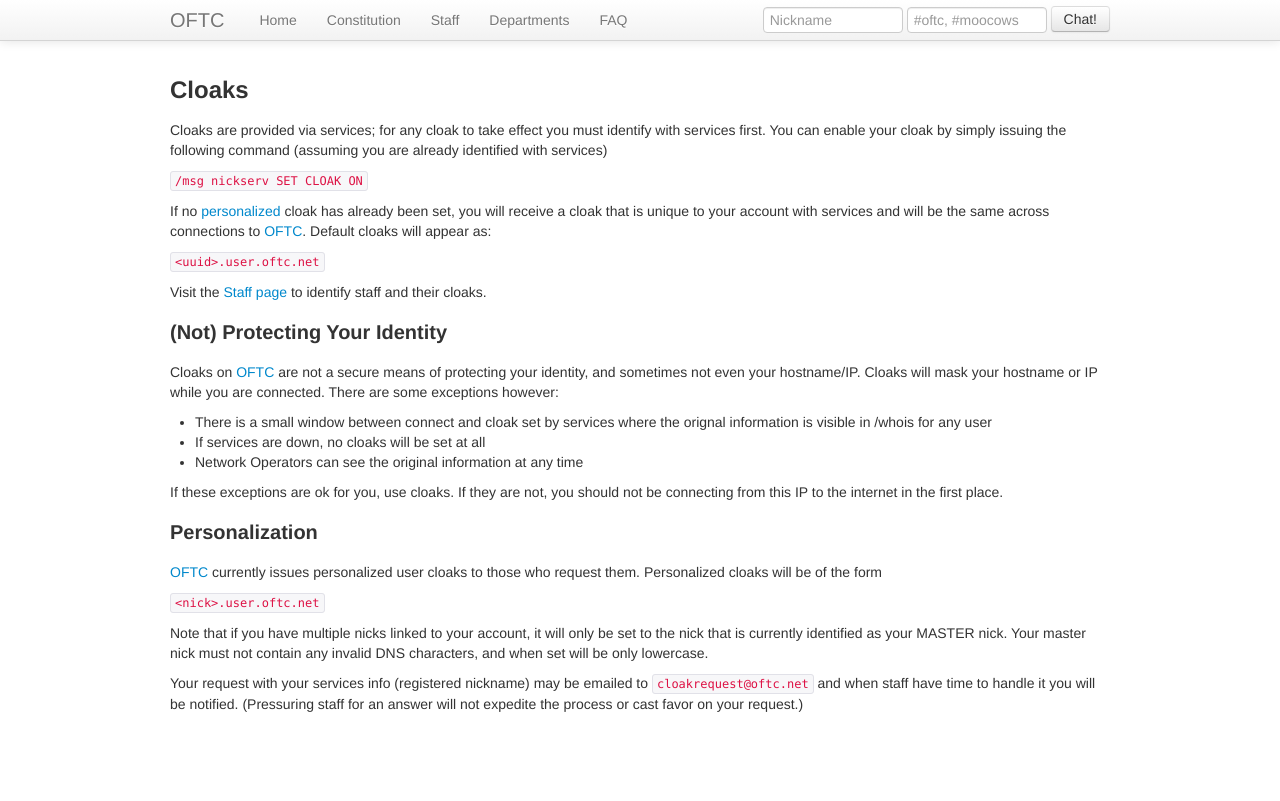
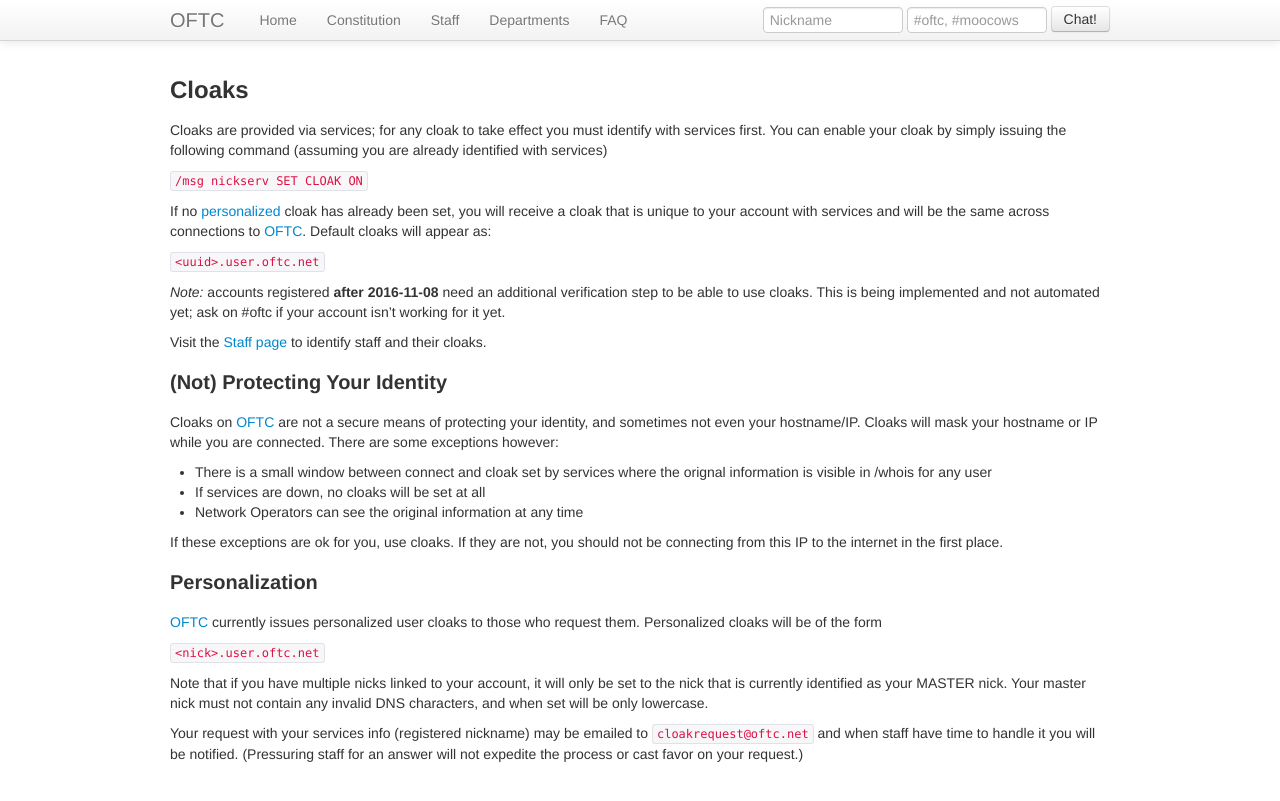
Before and after one commit to oftc/oftc-web, a Jekyll site: the page built from UserCloaks.md, in a window 1280 px wide. Shown: the top 801 px of the page. Built offline with Jekyll 4.4.1, drawn with Linux system fonts in a browser that asks for light colours.

Commit message:
Note that new accounts need verification for cloaks

```diff
--- a/UserCloaks.md
+++ b/UserCloaks.md
@@ -16,6 +16,10 @@
 connections to [OFTC](/).  Default cloaks will appear as:
 
 `<uuid>.user.oftc.net`
+
+*Note:* accounts registered **after 2016-11-08** need an additional
+verification step to be able to use cloaks. This is being implemented and not
+automated yet; ask on #oftc if your account isn't working for it yet.
 
 Visit the [Staff page](/staff/) to identify staff and their cloaks.
 
```
